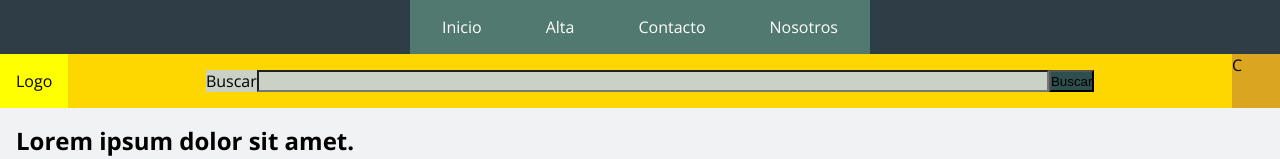
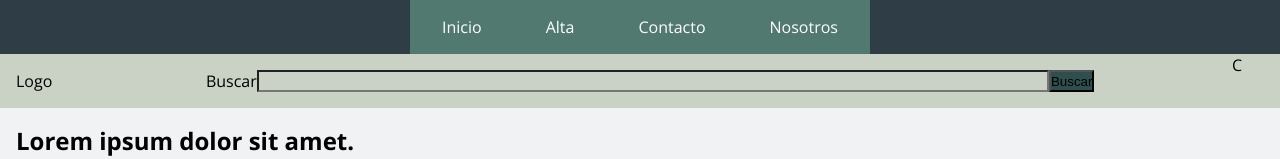
Before and after one commit to andres-franco10/andres-franco10, a plain HTML site: page index.html in a window 1280 px wide. Shown: the top 159 px of the page. Drawn offline with nearby package versions, Linux system fonts and the light colour scheme.

Commit message:
comiteo el proyecto

```diff
--- a/sass/layout/_header.scss
+++ b/sass/layout/_header.scss
@@ -82,11 +82,11 @@
     }
 
     &__logo-container {
-        background-color: yellow;
+        background-color: #CAD2C5;
     }
 
     &__form-container {
-        background-color: gold;
+        background-color: #CAD2C5;
         flex-basis: 100%;
         display: flex;
         justify-content: center;
@@ -107,7 +107,7 @@
 
     &__carrito-container {
         flex: 0 0 3em;
-        background-color: goldenrod;
+        background-color: #CAD2C5;
     }
 
 
```
Also changed, not shown: css/main.css, 1 other file.
